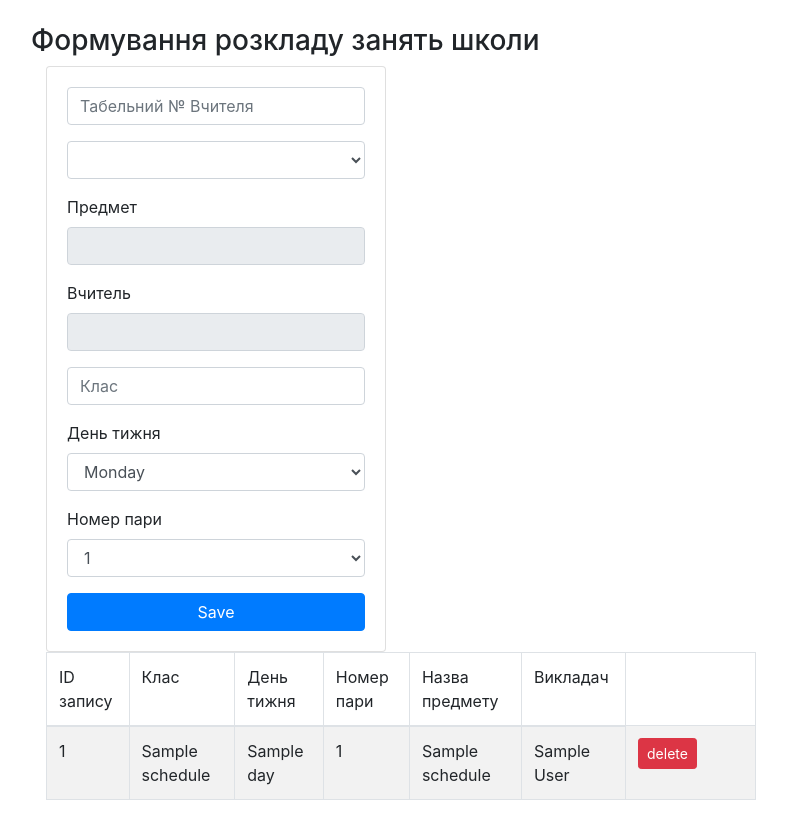
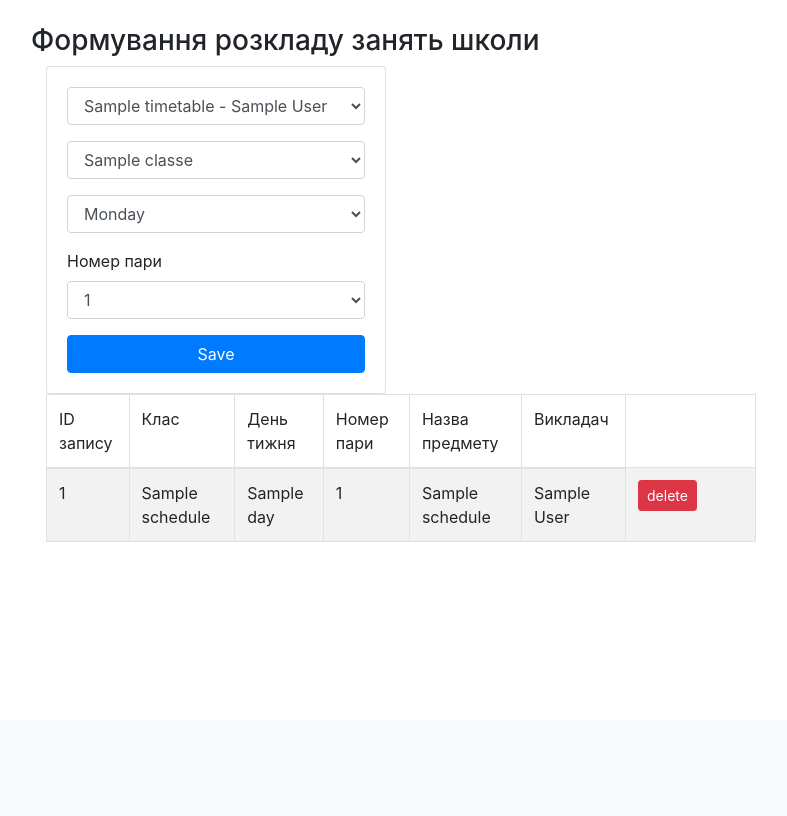
Before and after one commit to chessmaster987/School-diary, a Flask app: page /admin_schedule in a window 1280 px wide. Shown: the part 80-896 px from the top of the page, without its empty margins (54-841 px from the left). After the commit the page ends 622 px from the top, so only its background shows below. Run offline with Flask 3, Linux system fonts and the light colour scheme; a database or web service that is not in the repository returns one stand-in record (values such as "Sample title"); lists and menus that the app fills with data are empty; some libraries are stand-ins or nearby versions.

```diff
--- a/app.py
+++ b/app.py
@@ -815,6 +815,8 @@ def admin_schedule():
     cur = conn.cursor(cursor_factory=psycopg2.extras.DictCursor)
     cur.execute("SELECT subject_number, subject_name FROM Subject")
     subjects = cur.fetchall()
+    timetable_data = get_timetable_info()
+    classes_data = get_classes()
     cur.execute("""SELECT Schedule.schedule_id, Classes.class_name, Schedule.day, Schedule.subject_number, Subject.subject_name, Teacher.full_name
                 FROM Schedule
                 INNER JOIN Classes ON Schedule.class_number = Classes.class_number
@@ -831,22 +833,38 @@ def admin_schedule():
                 END, Schedule.subject_number""")
     schedule_data = cur.fetchall()
     cur.close()
-    return render_template('admin/admin_schedule.html', schedule_data=schedule_data, subjects=subjects)
+    return render_template('admin/admin_schedule.html', schedule_data=schedule_data, subjects=subjects, classes_data=classes_data, timetable_data=timetable_data)
 
+
+def get_timetable_info():
+    cur = conn.cursor(cursor_factory=psycopg2.extras.DictCursor)
+    cur.execute("""
+        SELECT timetable.timetable_id, subject.subject_name, teacher.full_name
+        FROM timetable
+        INNER JOIN subject on timetable.subject_number = subject.subject_number
+        INNER JOIN teacher on timetable.employee_number = teacher.employee_number
+    """)
+    timetable_data = cur.fetchall()
+    return timetable_data
 
 @app.route('/add_schedule_component', methods=['POST'])
 def add_schedule_component():
     cur = conn.cursor(cursor_factory=psycopg2.extras.DictCursor)
     if request.method == 'POST':
-        teacher_id = request.form['teacher_id']
+        timetable_id = request.form['timetable_id']
         class_name = request.form['class_name']
         day_of_week = request.form['day_of_week']
         subject_number = request.form['subject_number']
-        subject_name = request.form['subject_name']
         cur.execute(
-            "INSERT INTO schedule (class_number, timetable_id, subject_number, day) VALUES (%s)", (class_name,))
+            "INSERT INTO schedule (class_number, timetable_id, subject_number, day) VALUES (%s, %s, %s, %s)", (class_name, timetable_id, subject_number, day_of_week))
         conn.commit()
     return redirect(url_for('admin_schedule'))
+
+def get_classes():
+    cur = conn.cursor(cursor_factory=psycopg2.extras.DictCursor)
+    cur.execute("""SELECT class_number, class_name from classes""")
+    classes_data = cur.fetchall()
+    return classes_data
 
 @app.route('/delete_schedule_row/<id>', methods=['POST', 'GET'])
 def delete_schedule_row(id):
--- a/templates/admin/admin_schedule.html
+++ b/templates/admin/admin_schedule.html
@@ -8,28 +8,24 @@
       <div class="card card-body">
          <form action="{{url_for('add_schedule_component')}}" method="POST">
             <div class="form-group">
-               <input type="text" class="form-control" name="teacher_id" placeholder="Табельний № Вчителя">
-            </div>
-            <div class="form-group">
                <select class="form-control" name="timetable_id" id="timetable_id">
                   {% for row in timetable_data %}
-                     <option value="{{ row[0] }}">{{ row[0] }}</option>
+                     <option value="{{ row[0] }}">{{ row[1] }} - {{ row[2] }}</option>
+                  {% endfor %}
+               </select>
+            </div>
+            <!--<div class="form-group">
+               <input type="text" class="form-control" name="class_name" placeholder="Клас">
+            </div>-->
+            <div class="form-group">
+               <select class="form-control" name="class_name" id="class_name">
+                  {% for row in classes_data %}
+                  <option value="{{ row[0] }}">{{ row[1] }}</option>
                   {% endfor %}
                </select>
             </div>
             <div class="form-group">
-               <label for="subject">Предмет</label>
-               <input type="text" class="form-control" name="subject" id="subject" readonly>
-            </div>
-            <div class="form-group">
-               <label for="teacher">Вчитель</label>
-               <input type="text" class="form-control" name="teacher" id="teacher" readonly>
-            </div>
-            <div class="form-group">
-               <input type="text" class="form-control" name="class_name" placeholder="Клас">
-            </div>
-            <div class="form-group">
-               <label for="day_of_week">День тижня</label>
+               <!--<label for="day_of_week">День тижня</label>-->
                <select class="form-control" name="day_of_week" id="day_of_week">
                   <option value="Monday">Monday</option>
                   <option value="Tuesday">Tuesday</option>
@@ -93,26 +89,5 @@
    </div>
 </div>
 </div>
-<!--
-<script>
-   document.getElementById('timetable_id').addEventListener('change', function () {
-      var selectedTimetableId = this.value;
-
-      // Викликати серверний код за допомогою Ajax для отримання інформації про розклад
-      fetch('/add_schedule_component', {
-         method: 'POST',  // Змінити на POST
-         body: JSON.stringify({ 'timetable_id': selectedTimetableId }),
-         headers: {
-            'Content-Type': 'text/json',
-         },
-      })
-         .then(response => response.json())
-         .then(data => {
-            // Оновити значення полів форми на основі отриманих даних
-            document.getElementById('subject').value = data.timetable_data[0].subject_name;
-            document.getElementById('teacher').value = data.timetable_data[0].full_name;
-         });
-   });
-</script>-->
 
 {% endblock %}
```
